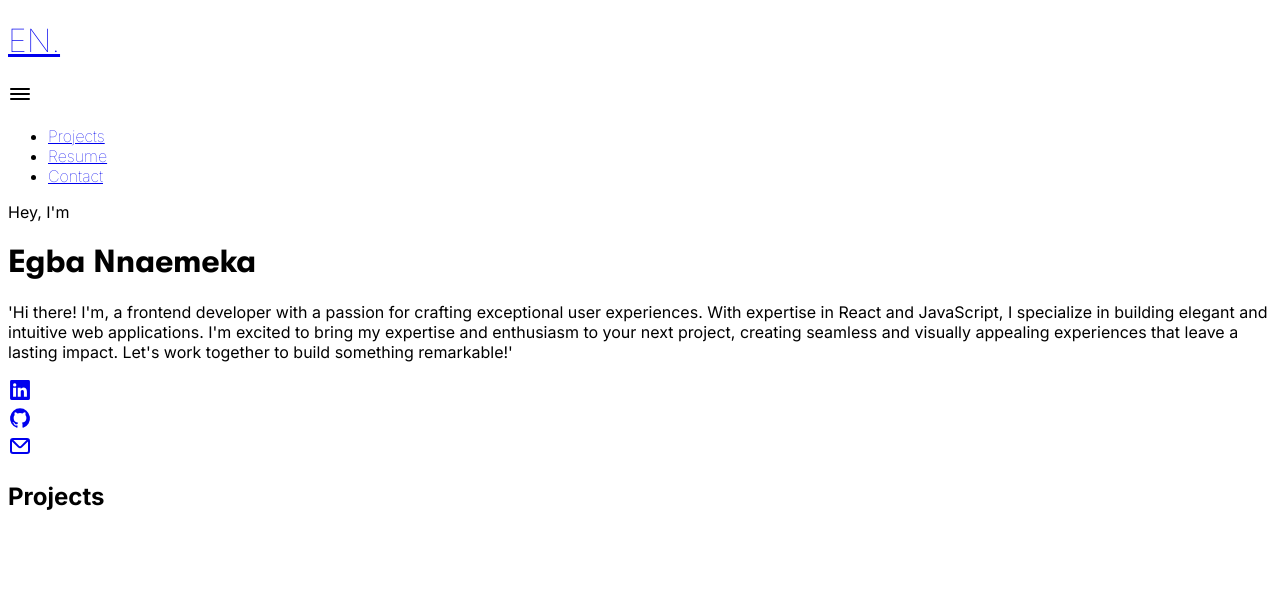
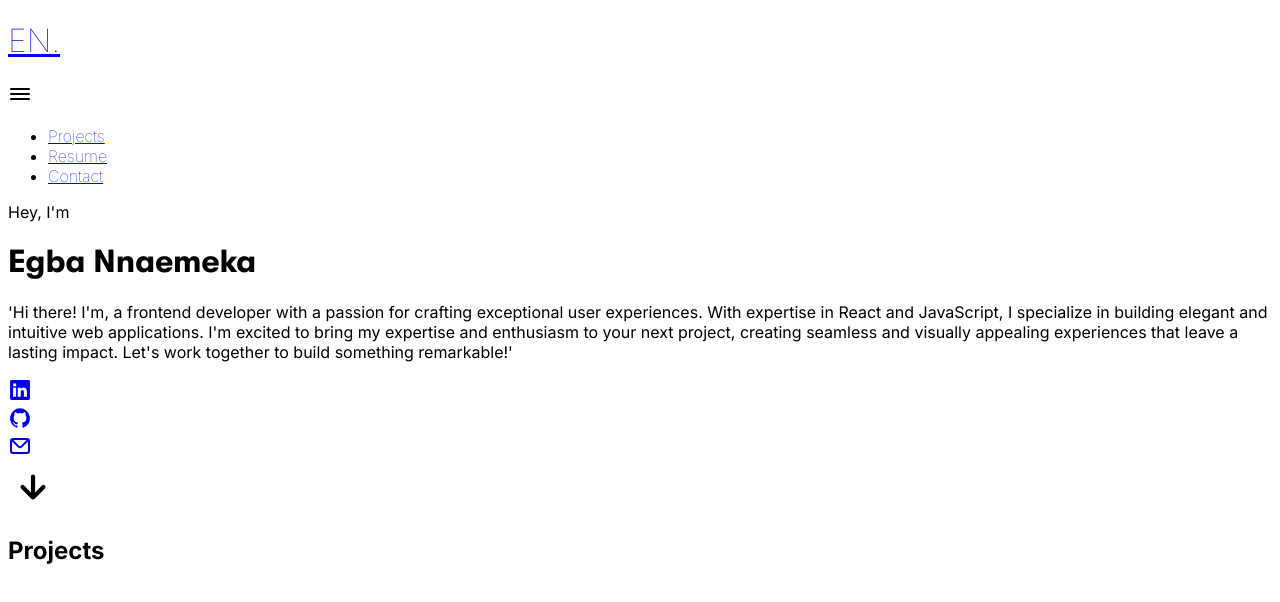
Before and after one commit to egba001/nextjs-portoflio, a Next.js app: page / in a window 1280 px wide. Shown: the top 602 px of the page. Built offline with nearby package versions, Linux system fonts and the light colour scheme.

Commit message:
header page completed

```diff
--- a/components/header.js
+++ b/components/header.js
@@ -5,7 +5,7 @@ import Button from "./button";
 import { useState } from "react";
 import { UilBars, UilMultiply } from '@iconscout/react-unicons';
 import localFont from 'next/font/local';
-import { UilGithub, UilLinkedin, UilEnvelope } from '@iconscout/react-unicons';
+import { UilGithub, UilLinkedin, UilEnvelope, UilArrowDown } from '@iconscout/react-unicons';
 
 const headerFont = localFont({src: '../assets/fonts/GTWalsheimPro-Bold.woff2'});
 
@@ -23,8 +23,8 @@ const Header = () => {
     const [ visible, setVisible ] = useState(false)
 
     return (
-        <div className="h-screen w-full relative">
-            <div className="bg-darkGray p-6 md:p-0 md:py-10 w-full flex items-center justify-between">
+        <div className="md:h-screen bg-darkGray pb-10 h-fit w-full relative">
+            <div className="px-6 md:px-36 bg-darkGray backdrop-filter backdrop-blur-md bg-opacity-30 md:py-8 w-full flex items-center fixed top-0 left-0 z-50 py-6 justify-between">
                 <Link href='/'>
                     <h1 className={`${inter.className} text-sm text-white font-thin md:text-2xl`}>EN.</h1>
                 </Link>
@@ -64,14 +64,14 @@ const Header = () => {
                         </ul>
                     </div>
                 }
-            <div className='max-w-full mx-4 h-fit mt-10'>
+            <div className='max-w-full mx-4 h-fit pt-32'>
                 <p className='font-thin text-2xl text-white md:mb-6'>Hey, I'm</p>
                 <h1 className={`${headerFont.className} text-6xl break-words animate-text bg-gradient-to-r from-teal-500 via-purple-500 to-orange-500 bg-clip-text text-transparent font-bold md:text-8xl leading-snug`}>{userName}</h1>
                 <p className="mt-2 md:mt-8 text-white leading-loose font-thin">
                     <p>{bio}</p>
                 </p>
             </div>
-            <div className="flex gap-1 mx-4 max-w-full flex-wrap mt-12 space-x-3 text-white break-before-right absolute md:bottom-28 ">
+            <div className="flex gap-1 mx-4 max-w-full flex-wrap mt-12 space-x-3 text-white md:bottom-28 ">
                 <Button linkTo={linkedin.URL}>
                     <UilLinkedin />
                 </Button>
@@ -82,6 +82,9 @@ const Header = () => {
                     <UilEnvelope />
                 </Button>
             </div>
+            <div className="animate-bounce text-white absolute right-0 bottom-24 text-2xl">
+                <UilArrowDown size='50'/>
+            </div>
         </div>
     )
 }
--- a/components/layout.js
+++ b/components/layout.js
@@ -1,6 +1,6 @@
 const Layout = ({children, inter}) => {
     return (
-        <div className={`px:4 md:px-32 w-full h-full ${inter.className} bg-darkGray h-full w-full`}>
+        <div className={`px:6 md:px-32 w-full h-full ${inter.className} bg-darkGray h-full w-full`}>
             {children}
         </div>
     )
--- a/components/projectSection.js
+++ b/components/projectSection.js
@@ -1,6 +1,6 @@
 const ProjectSection = () => {
     return (
-        <section>
+        <section className="h-screen">
             <h2>Projects</h2>
 
         </section>
```
